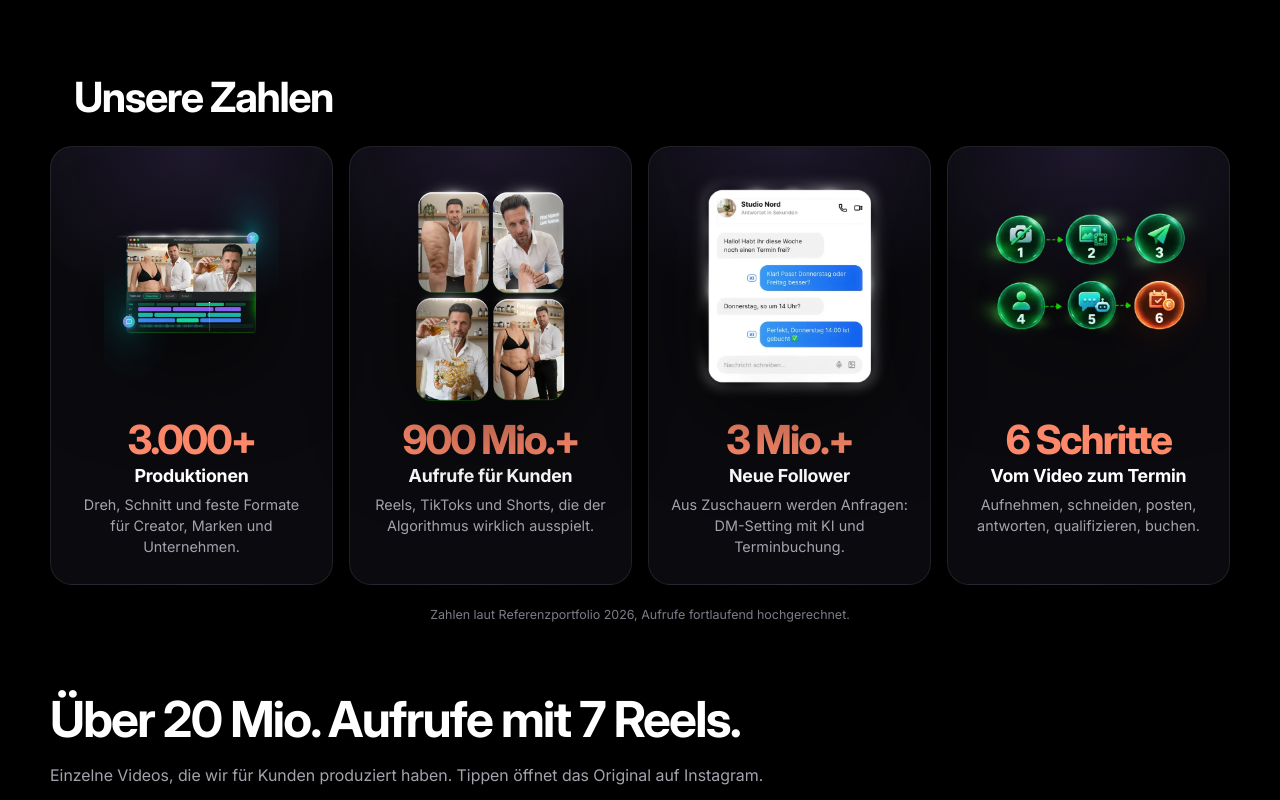
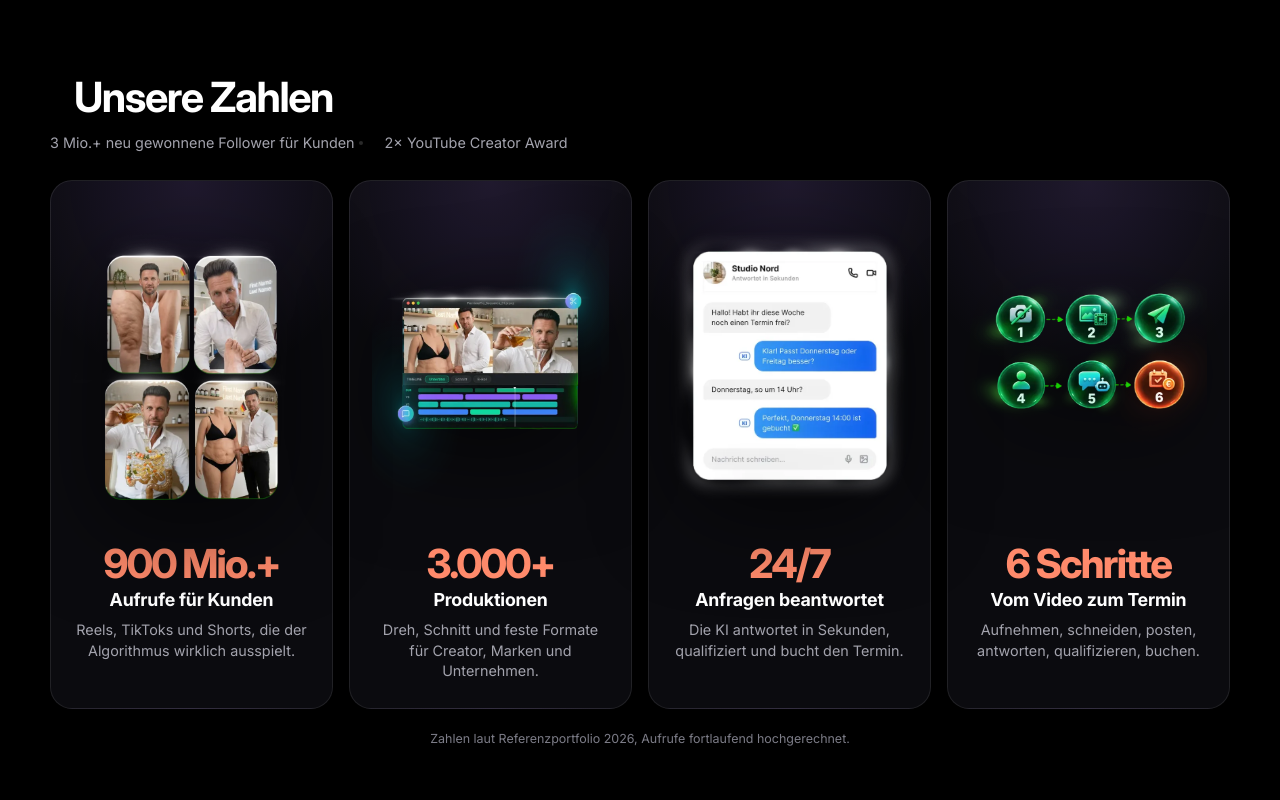
Before and after one commit to mandeladjaleu-coder/viralmitali-live, a plain HTML site: page index.html in a window 1280 px wide. Shown: the part 1460-2260 px from the top of the page. Drawn offline with Linux system fonts and the light colour scheme.

Commit message:
Stand 29344cb: Zahlen-Boxen: Bild und Aussage passen zusammen, Grafiken größer, lose Ablaufgrafik entfernt

```diff
--- a/funnel.css
+++ b/funnel.css
@@ -837,12 +837,12 @@ body:has([data-branchen-filter]) .lst-anwendung dd{color:#e6e6ec;font-size:.98re
 .fehlerseite-links{display:flex;flex-wrap:wrap;gap:12px;margin-top:8px}
 
 /* Alis Modulgrafiken in der KI-Abteilung und im Ablauf */
-.ki-karte .ki-bild{width:100%;height:210px;object-fit:contain;object-position:center bottom;margin:-10px 0 18px;filter:drop-shadow(0 18px 40px rgba(0,0,0,.55))}
+.ki-karte .ki-bild{width:100%;height:280px;object-fit:contain;object-position:center bottom;margin:-10px 0 18px;filter:drop-shadow(0 18px 40px rgba(0,0,0,.55))}
 .roadmap{position:relative}
 .ablauf-bild{display:block;width:min(280px,70%);height:auto;margin:28px auto 0}
 .zahlen-titel{width:var(--wrap);margin:0 auto 22px;font-size:clamp(1.6rem,3vw,2.2rem);letter-spacing:-.03em}
 
-@media (max-width:640px){.ki-karte .ki-bild{height:180px}}
+@media (max-width:640px){.ki-karte .ki-bild{height:300px}}
 
 /* Zahlen und Leistungen in vier Boxen (Entwurf B, Alis Auswahl) */
 .zahlen{width:var(--wrap);margin:0 auto;padding:56px 0 40px}
@@ -850,10 +850,13 @@ body:has([data-branchen-filter]) .lst-anwendung dd{color:#e6e6ec;font-size:.98re
 .zahlen-boxen{display:grid;grid-template-columns:repeat(4,minmax(0,1fr));gap:16px}
 .zahlen-boxen article{padding:24px 22px 26px;border:1px solid var(--line);border-radius:22px;background:radial-gradient(ellipse 95% 55% at 50% 0%,rgba(168,117,255,.13),transparent 70%),#0b0b0f;text-align:center;transition:border-color .2s,transform .2s}
 .zahlen-boxen article:hover{border-color:var(--line-2);transform:translateY(-2px)}
-.zahlen-boxen img{display:block;width:100%;height:230px;object-fit:contain;margin:0 0 18px;filter:drop-shadow(0 22px 48px rgba(0,0,0,.65))}
+.zahlen-boxen img{display:block;width:100%;height:320px;object-fit:contain;margin:0 0 18px;filter:drop-shadow(0 22px 48px rgba(0,0,0,.65))}
 .zahlen-boxen strong{display:block;font-size:clamp(1.8rem,3.2vw,2.5rem);font-weight:760;letter-spacing:-.045em;color:var(--koralle-hell);line-height:1.05}
 .zahlen-boxen h3{margin-top:6px;font-size:1.12rem;letter-spacing:-.01em}
 .zahlen-boxen p{margin-top:10px;color:var(--muted);font-size:.9rem;line-height:1.45}
 .zahlen .quelle{margin-top:20px}
-@media (max-width:1060px){.zahlen-boxen{grid-template-columns:repeat(2,minmax(0,1fr))}.zahlen-boxen img{height:250px}}
-@media (max-width:640px){.zahlen{padding:36px 0 24px}.zahlen-boxen{grid-template-columns:1fr;gap:12px}.zahlen-boxen img{height:190px}}
+@media (max-width:1060px){.zahlen-boxen{grid-template-columns:repeat(2,minmax(0,1fr))}.zahlen-boxen img{height:330px}}
+@media (max-width:640px){.zahlen-zeile{flex-direction:column;gap:4px;margin-bottom:22px}.zahlen-zeile span+span::before{display:none}.zahlen{padding:36px 0 24px}.zahlen-boxen{grid-template-columns:1fr;gap:12px}.zahlen-boxen img{height:300px}}
+
+.zahlen-zeile{display:flex;flex-wrap:wrap;gap:8px 26px;margin:-14px 0 26px;color:var(--muted);font-size:.9rem}
+.zahlen-zeile span+span::before{content:"";display:inline-block;width:4px;height:4px;margin:0 22px 3px -22px;border-radius:50%;background:var(--line-2)}
--- a/index.html
+++ b/index.html
@@ -147,7 +147,14 @@
 
     <section class="zahlen" id="zahlen" aria-labelledby="zahlen-titel">
       <h2 id="zahlen-titel" class="zahlen-titel">Unsere Zahlen</h2>
+      <p class="zahlen-zeile"><span>3 Mio.+ neu gewonnene Follower für Kunden</span><span>2× YouTube Creator Award</span></p>
       <div class="zahlen-boxen">
+        <article class="reveal">
+          <img src="assets/module/clips-frei.webp" width="700" height="796" alt="Vier Videoclips mit demselben Sprecher, ohne Dreh erzeugt" loading="lazy" decoding="async">
+          <strong>900 Mio.+</strong>
+          <h3>Aufrufe für Kunden</h3>
+          <p>Reels, TikToks und Shorts, die der Algorithmus wirklich ausspielt.</p>
+        </article>
         <article class="reveal">
           <img src="assets/module/schnitt-frei.webp" width="700" height="919" alt="Schnittprogramm mit Zeitleiste, Untertiteln und B-Roll-Spuren" loading="lazy" decoding="async">
           <strong>3.000+</strong>
@@ -155,16 +162,10 @@
           <p>Dreh, Schnitt und feste Formate für Creator, Marken und Unternehmen.</p>
         </article>
         <article class="reveal">
-          <img src="assets/module/clips-frei.webp" width="700" height="796" alt="Vier Videoclips mit demselben Sprecher, ohne Dreh erzeugt" loading="lazy" decoding="async">
-          <strong>900 Mio.+</strong>
-          <h3>Aufrufe für Kunden</h3>
-          <p>Reels, TikToks und Shorts, die der Algorithmus wirklich ausspielt.</p>
-        </article>
-        <article class="reveal">
           <img src="assets/module/dm-chat-frei.webp" width="600" height="693" alt="Chatverlauf: die KI beantwortet eine Anfrage und bestätigt einen Termin" loading="lazy" decoding="async">
-          <strong>3 Mio.+</strong>
-          <h3>Neue Follower</h3>
-          <p>Aus Zuschauern werden Anfragen: DM-Setting mit KI und Terminbuchung.</p>
+          <strong>24/7</strong>
+          <h3>Anfragen beantwortet</h3>
+          <p>Die KI antwortet in Sekunden, qualifiziert und bucht den Termin.</p>
         </article>
         <article class="reveal">
           <img src="assets/module/ablauf-frei.webp" width="700" height="537" alt="Sechs nummerierte Schritte von der Aufnahme bis zum gebuchten Termin" loading="lazy" decoding="async">
@@ -494,7 +495,6 @@
         <div class="plan-zeile r4"><b>Schnitt</b><div class="bahn"><span class="balken">Schnitt &amp; Feedback</span></div></div>
         <div class="plan-zeile r5"><b>Posting</b><div class="bahn"><span class="balken">Veröffentlichen &amp; lernen</span></div></div>
       </div><!--ABLAUF:ende-->
-          <img class="ablauf-bild" src="assets/module/ablauf-frei.webp" width="700" height="537" alt="Sechs nummerierte Schritte: aufnehmen, schneiden, veröffentlichen, Anfrage, Nachricht beantworten, Termin buchen" loading="lazy" decoding="async">
     </section>
 
     <section class="nf-block" id="wer" aria-labelledby="wer-title">
```
